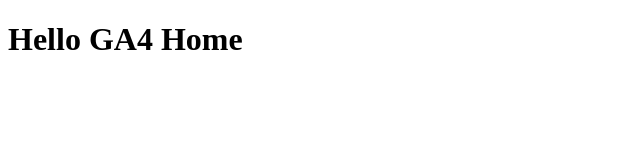
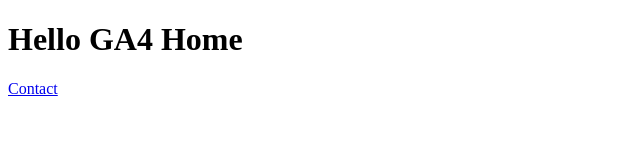
Before and after one commit to Simon-Hsu-Tw/GA4, a website: page index.html in a window 1280 px wide. Shown: the full height of the page, 0-640 px from the left. Drawn offline with Linux system fonts and the light colour scheme.

Commit message:
add contact link

```diff
--- a/index.html
+++ b/index.html
@@ -22,5 +22,6 @@
   </head>
   <body>
     <h1>Hello GA4 Home</h1>
+    <a id="contact" href="contact">Contact</a>
   </body>
 </html>
```
